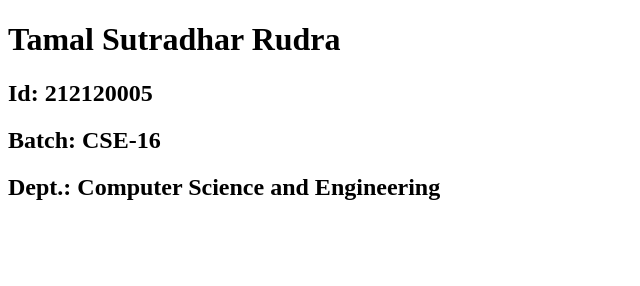
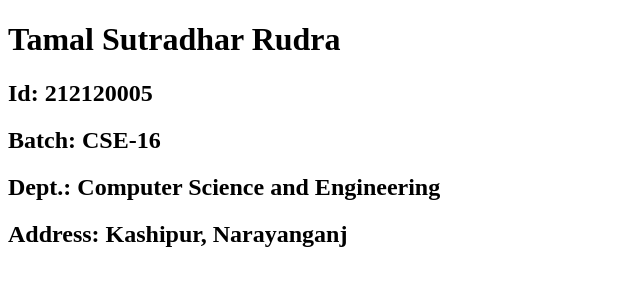
Before and after one commit to TSRudra27/TSRudra27.github.io, a plain HTML site: page index.html in a window 1280 px wide. Shown: the whole page, without its empty margins (0-640 px from the left). Drawn offline with Linux system fonts and the light colour scheme.

Commit message:
2nd Initial Commit

```diff
--- a/index.html
+++ b/index.html
@@ -10,5 +10,6 @@
     <h2>Id: 212120005</h2>
     <h2>Batch: CSE-16</h2>
     <h2>Dept.: Computer Science and Engineering</h2>
+    <h2>Address: Kashipur, Narayanganj</h2>
 </body>
 </html>
```
